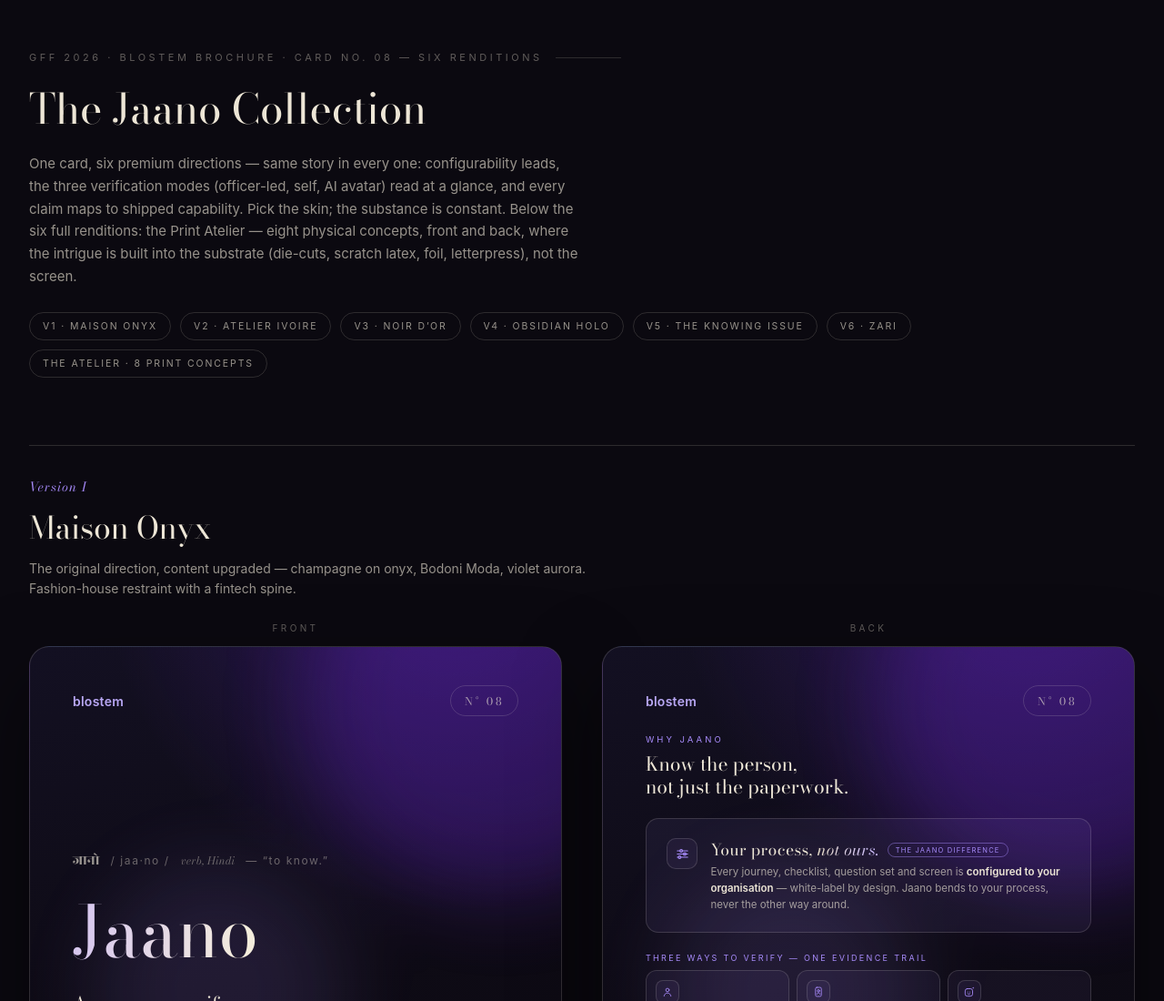
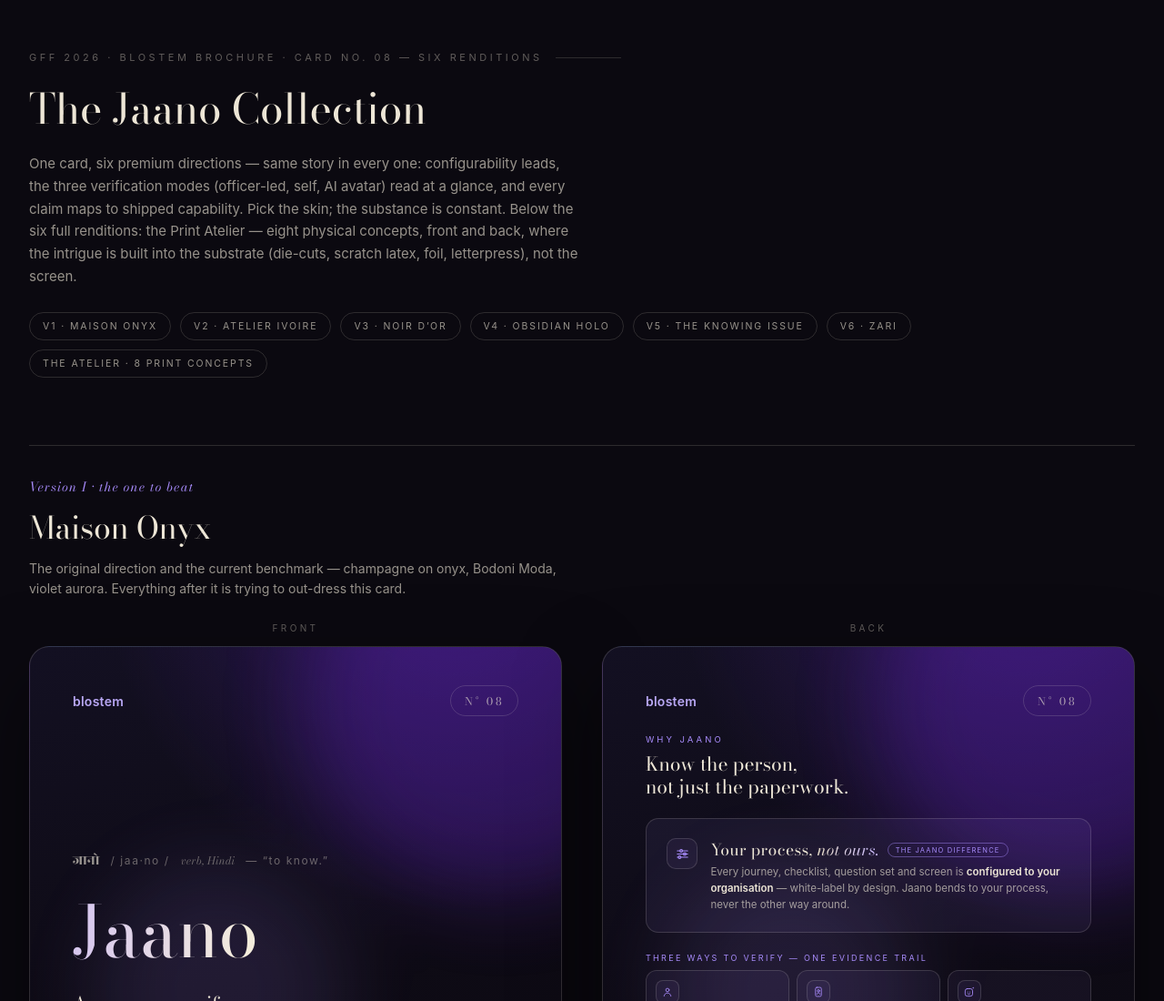
Before and after one commit to Anhad1409/jaano-gff-collection, a plain HTML site: page index.html in a window 1280 px wide. Shown: the top 1100 px of the page at 91% size. Drawn offline with Linux system fonts and the light colour scheme.

Commit message:
Mark V1 Maison Onyx as the benchmark direction
Co-Authored-By: Claude Fable 5 <noreply@anthropic.com>

```diff
--- a/index.html
+++ b/index.html
@@ -433,10 +433,10 @@
   <!-- ================================================== V1 -->
   <section class="version v1" id="v1">
     <div class="vhead">
-      <span class="vno">Version I</span>
+      <span class="vno">Version I &middot; the one to beat</span>
       <h2>Maison Onyx</h2>
-      <p>The original direction, content upgraded — champagne on onyx, Bodoni Moda, violet aurora.
-      Fashion-house restraint with a fintech spine.</p>
+      <p>The original direction and the current benchmark — champagne on onyx, Bodoni Moda, violet
+      aurora. Everything after it is trying to out-dress this card.</p>
     </div>
     <div class="stage">
       <div class="slot">
```
